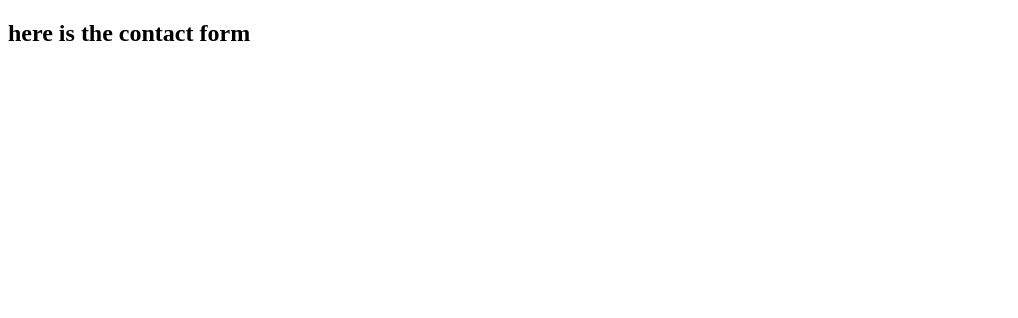
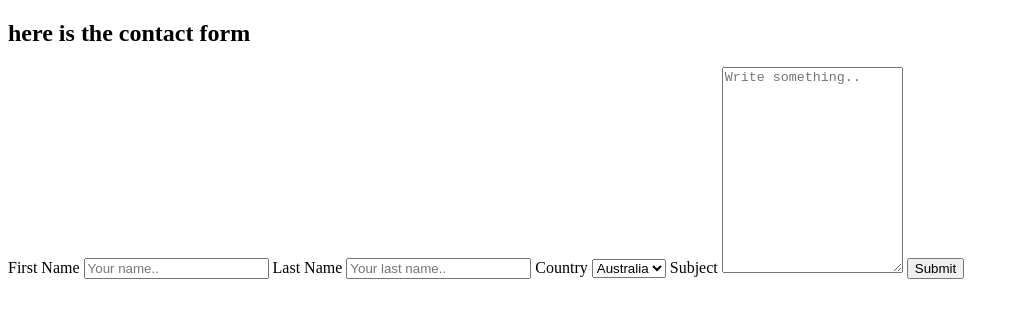
Before and after one commit to gemma1902/serverSideCA2, a plain HTML site: page contact.html in a window 1280 px wide. Shown: the whole page, without its empty margins (0-1018 px from the left). Drawn offline with Linux system fonts and the light colour scheme.

Commit message:
finished adding html to contact form

```diff
--- a/contact.html
+++ b/contact.html
@@ -7,8 +7,29 @@
     <title>Document</title>
 </head>
 <body>
-    <h2>
-        here is the contact form
-    </h2>
+    <h2>here is the contact form</h2>
+    <div class="container">
+        <form action="action_page.php">
+
+          <label for="fname">First Name</label>
+          <input type="text" id="fname" name="firstname" placeholder="Your name..">
+
+          <label for="lname">Last Name</label>
+          <input type="text" id="lname" name="lastname" placeholder="Your last name..">
+
+          <label for="country">Country</label>
+          <select id="country" name="country">
+            <option value="australia">Australia</option>
+            <option value="canada">Canada</option>
+            <option value="usa">USA</option>
+          </select>
+
+          <label for="subject">Subject</label>
+          <textarea id="subject" name="subject" placeholder="Write something.." style="height:200px"></textarea>
+
+          <input type="submit" value="Submit">
+
+        </form>
+      </div>
 </body>
 </html>
```
